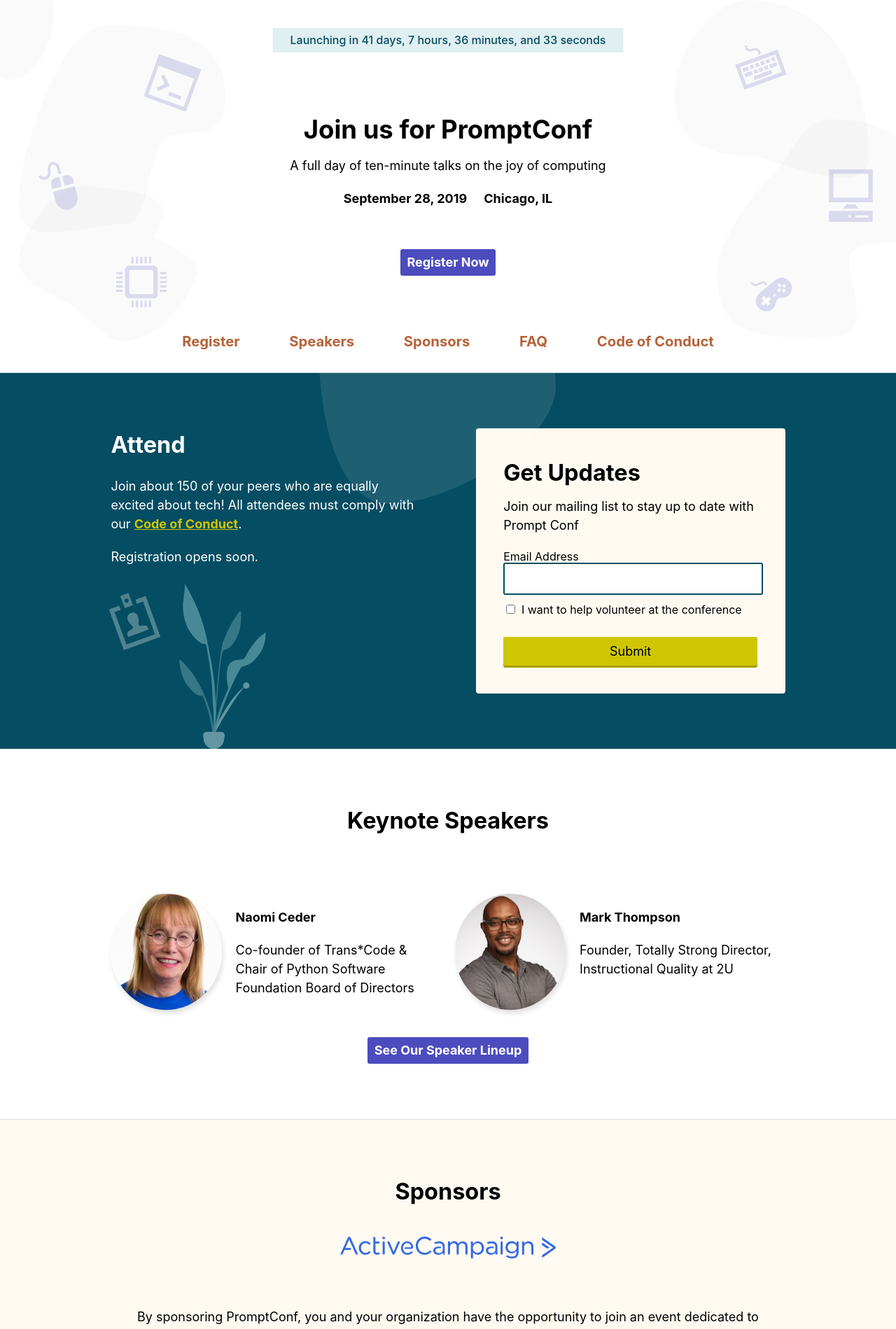
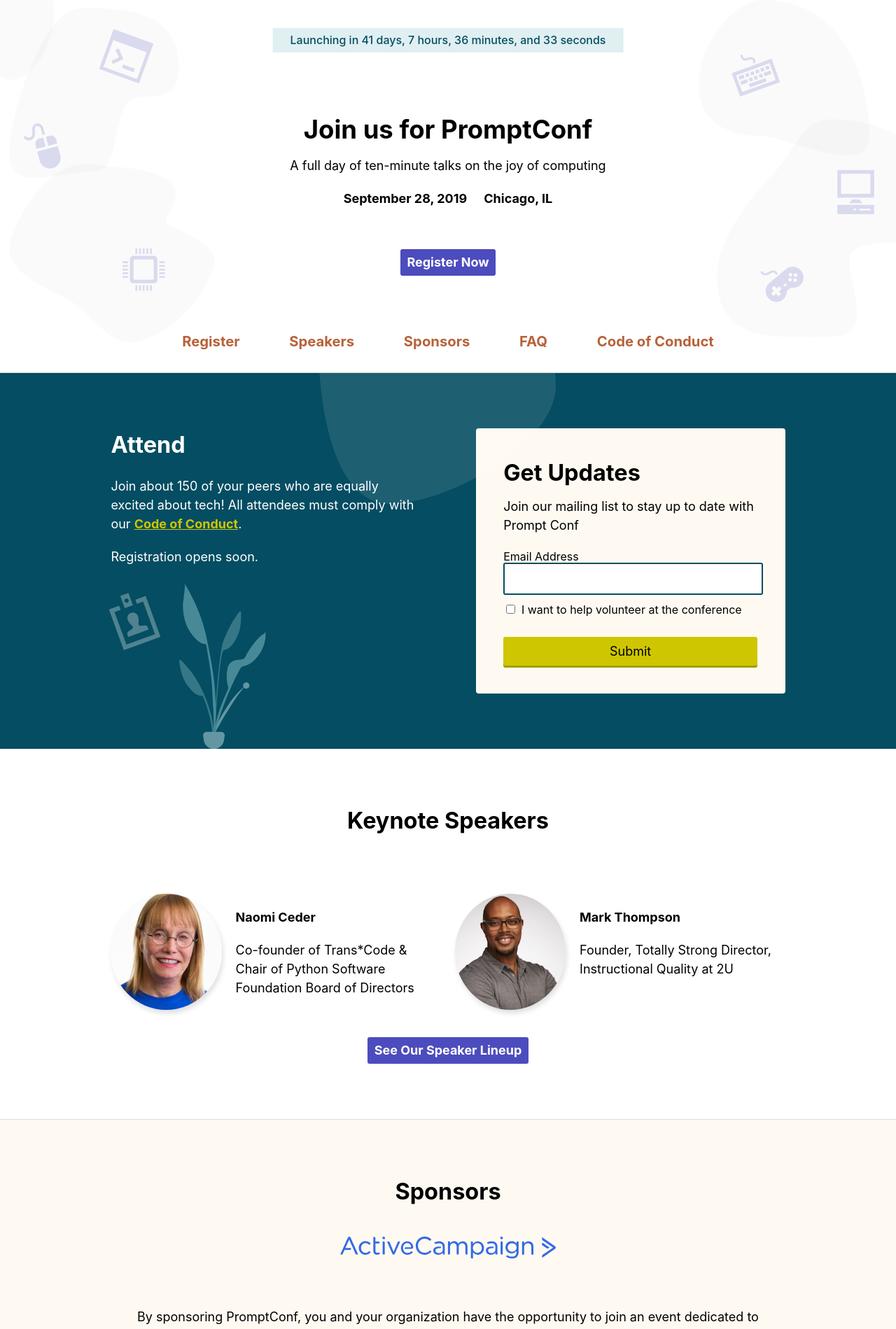
Before and after one commit to promptconf/promptconf.github.io, a Jekyll site: the page built from index.html, in a window 1280 px wide. Shown: the top 1899 px of the page at 70% size. Built offline with Jekyll 4.4.1, drawn with Linux system fonts in a browser that asks for light colours; some web fonts are replaced; comment, search, counter and statistics services are not loaded.

Commit message:
adjust bubbles

```diff
--- a/assets/_sass/main.scss
+++ b/assets/_sass/main.scss
@@ -207,81 +207,86 @@ em {
 }
 .ellipse--left-a {
     background-image: url('../images/home/ellipse_left-a.svg');
+    width: 6vw;
+    height: 13vh;
     top: 0;
     left: 0;
-    width: 6vw;
-    height: 13vh;
 }
 .ellipse--left-b {
     background-image: url('../images/home/ellipse_left-b.svg');
-    top: 4vh;
-    left: 2vw;
-    width: 24vw;
-    height: 33vh;
+    width: 19vw;
+    padding-top: 100%;
+    top: 2%;
+    left: 1%;
 }
 .ellipse--left-c {
     background-image: url('../images/home/ellipse_left-c.svg');
-    top: 50%;
-    left: 2%;
-    width: 20vw;
-    height: 30vh;
+    width: 23vw;
+    padding-top: 118%;
+    top: 44%;
+    left: 1%;
 }
 .ellipse--right-a {
     background-image: url('../images/home/ellipse_right-a.svg');
-    width: 279.05px;
-    height: 305.5px;
+    width: 19vw;
+    padding-top: 91%;
     top: 0;
     right: 3%;
 }
 .ellipse--right-b {
     background-image: url('../images/home/ellipse_right-b.svg');
     width: 20vw;
-    height: 40vh;
+    padding-top: 81%;
     top: 32%;
     right: 0;
 }
 
 .tech-icon {
     position: absolute;
-    width: 75px;
-    height: 75px;
+    width: 3.5rem;
+    height: 3.5rem;
     background-size: contain;
     background-repeat: no-repeat;
+
+    @media screen and (max-width: 68rem) {
+        width: 5vw;
+        height: 5vw;
+    }
 }
 .tech-icon--left-a {
     background-image: url('../images/home/icon_window.svg');
-    top: 15%;
-    right: 16%;
-    transform: rotate(10deg);
+    top: 3%;
+    right: 18%;
+    transform: rotate(10deg) scale(1.125);
 }
 .tech-icon--left-b {
     background-image: url('../images/home/icon_mouse.svg');
+    top: 13%;
     left: 7%;
-    bottom: 10%;
-    transform: rotate(10deg);
+    transform: rotate(10deg) scale(1.125);
 }
 .tech-icon--left-c {
     background-image: url('../images/home/icon_cpu.svg');
-    right: 16%;
-    bottom: 35%;
+    top: 8%;
+    left: 55%;
 }
 .tech-icon--right-a {
     background-image: url('../images/home/icon_keyboard.svg');
-    top: 17%;
-    left: 30%;
-    transform: rotate(-10deg);
+    top: 6%;
+    left: 19%;
+    transform: rotate(-10deg) scale(1.125);
 }
 
 .tech-icon--right-b {
     background-image: url('../images/home/icon_computer.svg');
-    top: 20%;
-    left: 60%;
+    top: 7%;
+    right: 10%;
 }
 .tech-icon--right-c {
     background-image: url('../images/home/icon_gamepad.svg');
-    bottom: 22%;
-    left: 15%;
-    transform: rotate(-20deg);
+    top: 19%;
+    left: 23%;
+    transform: rotate(-20deg) scale(1.25);
 }
 
 .section--home {
```
